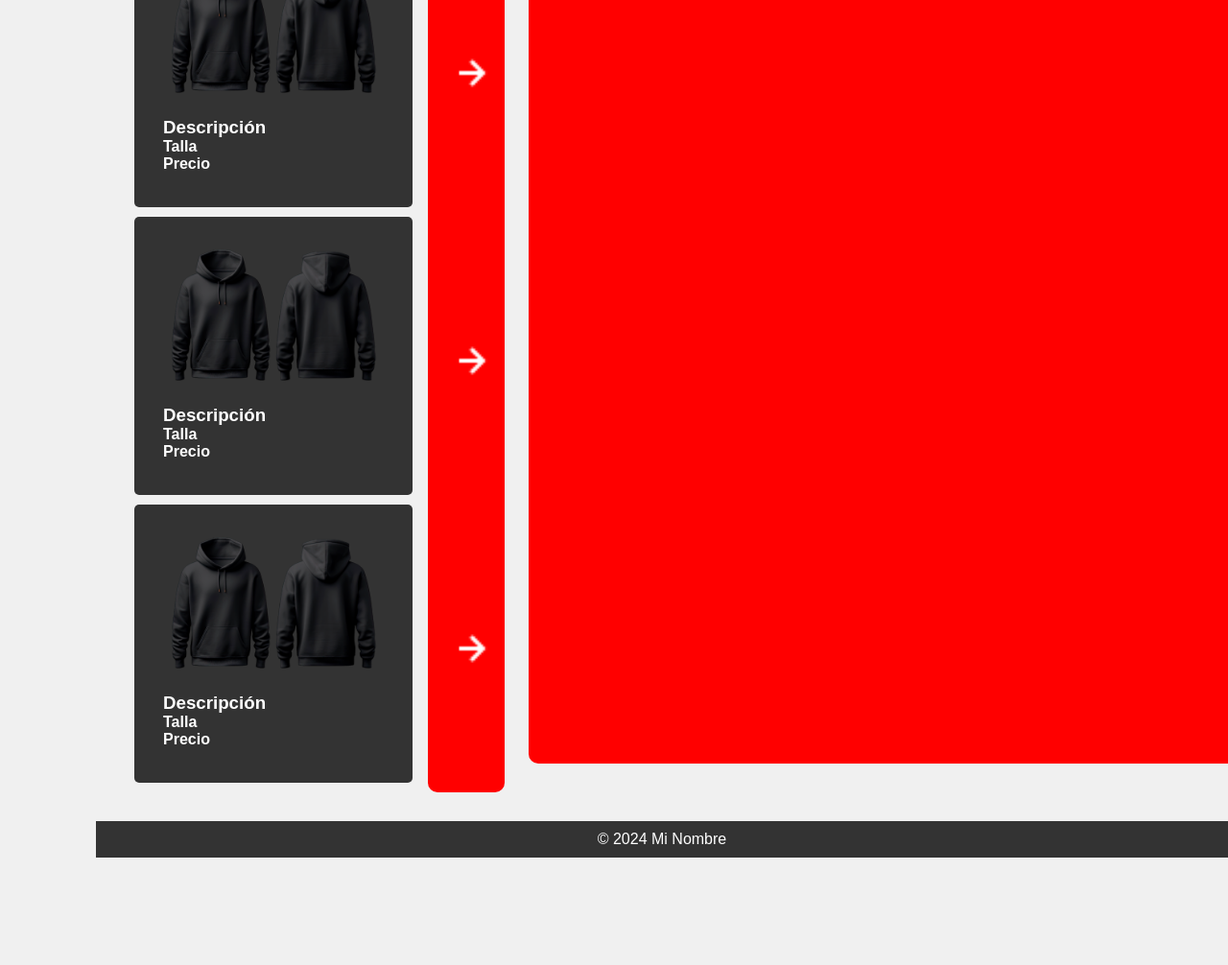
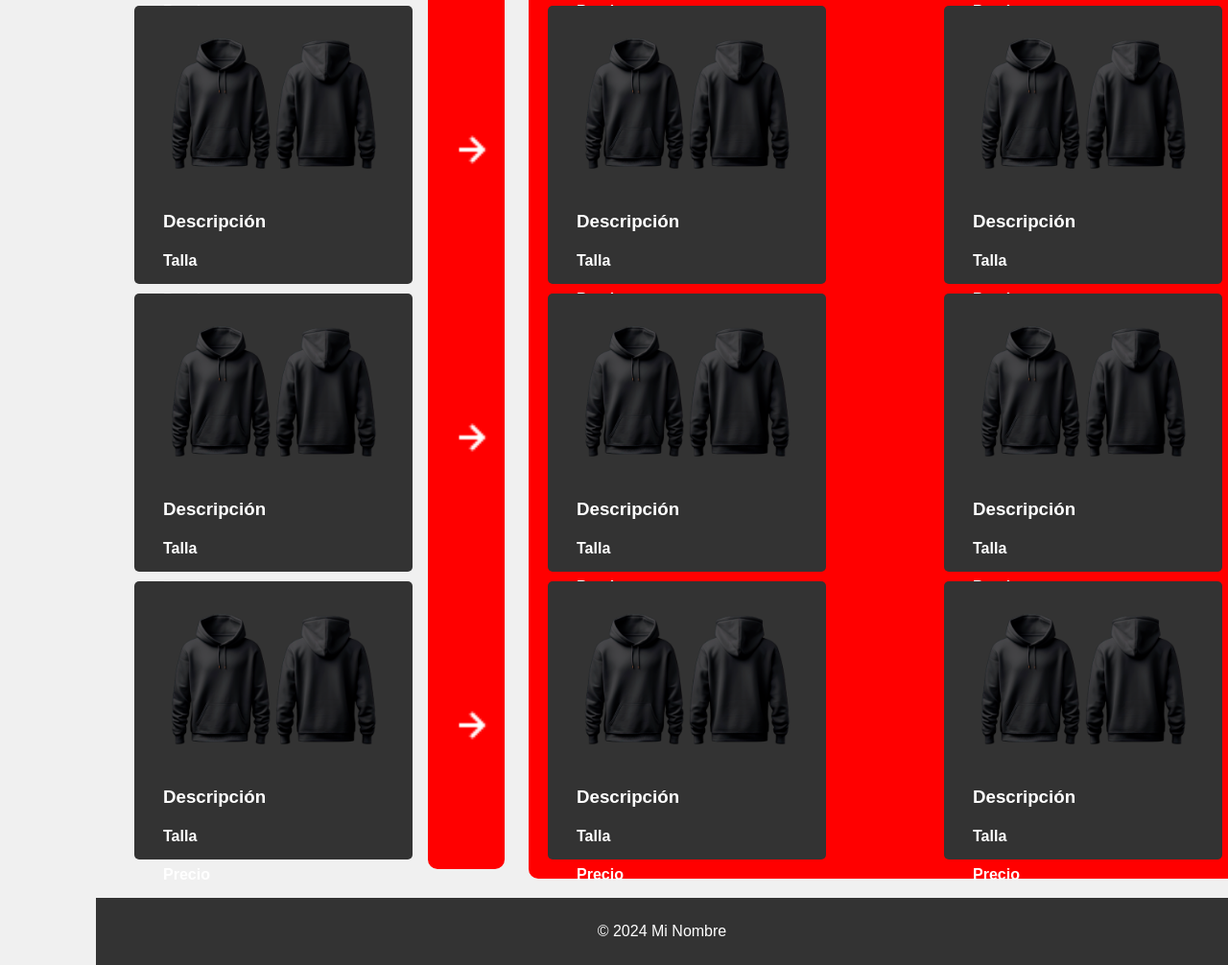
Before and after one commit to Nabuc/Tienda-de-ropa, a plain HTML site: page hombre.html in a window 1280 px wide. Shown: the part 832-1838 px from the top of the page at 96% size. Before the commit the page ends 1726 px from the top, so only its background shows below. Drawn offline with Linux system fonts and the light colour scheme.

Commit message:
Version1.1

```diff
--- a/hombre.html
+++ b/hombre.html
@@ -114,7 +114,8 @@
          <div><img src="./img/iconos/right-arrow.png" alt=""></div>
       </div>
       <div class="grid-container-opciones">
-
+        <!--Primer columna-->
+        <div class="grid-item-slider-none">
             <div class="grid-item-slider">
               <div class="grid-item-imagen-slider">
                 <img src="./img/hoddie.png" alt="prenda">
@@ -148,6 +149,9 @@
             </div>
           </div>
 
+        </div>
+          <!--segunda columna -->
+        <div class="grid-item-slider-none">
             <div class="grid-item-slider">
               <div class="grid-item-imagen-slider">
                 <img src="./img/hoddie.png" alt="prenda">
@@ -159,8 +163,102 @@
               </div>
             </div>
 
+          <div class="grid-item-slider">
+            <div class="grid-item-imagen-slider">
+              <img src="./img/hoddie.png" alt="prenda">
+            </div>
+            <div class="grid-item-descripcion">
+              <h3>Descripción</h3>
+              <h4>Talla</h4>
+              <h4>Precio</h4>
+            </div>
+          </div>
 
+          <div class="grid-item-slider">
+            <div class="grid-item-imagen-slider">
+              <img src="./img/hoddie.png" alt="prenda">
+            </div>
+            <div class="grid-item-descripcion">
+              <h3>Descripción</h3>
+              <h4>Talla</h4>
+              <h4>Precio</h4>
+            </div>
+          </div>
 
+        </div>
+          <!--Tercera columna-->
+          <div class="grid-item-slider-none">
+            <div class="grid-item-slider">
+              <div class="grid-item-imagen-slider">
+                <img src="./img/hoddie.png" alt="prenda">
+              </div>
+              <div class="grid-item-descripcion">
+                <h3>Descripción</h3>
+                <h4>Talla</h4>
+                <h4>Precio</h4>
+              </div>
+            </div>
+
+          <div class="grid-item-slider">
+            <div class="grid-item-imagen-slider">
+              <img src="./img/hoddie.png" alt="prenda">
+            </div>
+            <div class="grid-item-descripcion">
+              <h3>Descripción</h3>
+              <h4>Talla</h4>
+              <h4>Precio</h4>
+            </div>
+          </div>
+
+          <div class="grid-item-slider">
+            <div class="grid-item-imagen-slider">
+              <img src="./img/hoddie.png" alt="prenda">
+            </div>
+            <div class="grid-item-descripcion">
+              <h3>Descripción</h3>
+              <h4>Talla</h4>
+              <h4>Precio</h4>
+            </div>
+          </div>
+
+        </div>
+          <!--Cuarta columna-->
+          <div class="grid-item-slider-none">
+            <div class="grid-item-slider">
+              <div class="grid-item-imagen-slider">
+                <img src="./img/hoddie.png" alt="prenda">
+              </div>
+              <div class="grid-item-descripcion">
+                <h3>Descripción</h3>
+                <h4>Talla</h4>
+                <h4>Precio</h4>
+              </div>
+            </div>
+
+          <div class="grid-item-slider">
+            <div class="grid-item-imagen-slider">
+              <img src="./img/hoddie.png" alt="prenda">
+            </div>
+            <div class="grid-item-descripcion">
+              <h3>Descripción</h3>
+              <h4>Talla</h4>
+              <h4>Precio</h4>
+            </div>
+          </div>
+
+          <div class="grid-item-slider">
+            <div class="grid-item-imagen-slider">
+              <img src="./img/hoddie.png" alt="prenda">
+            </div>
+            <div class="grid-item-descripcion">
+              <h3>Descripción</h3>
+              <h4>Talla</h4>
+              <h4>Precio</h4>
+            </div>
+          </div>
+
+        </div>
+            <!--FIN de contenedor-->
         </div>
     </div>
     <footer>
--- a/style.css
+++ b/style.css
@@ -1,10 +1,4 @@
-*{
-    margin: 0;
-    padding: 0;
-    box-sizing: 0;
-    text-decoration: none;
-}
-body {
+ body {
     font-family: Arial, sans-serif;
     background-color: #f0f0f0;
     margin: 0;
@@ -12,6 +6,7 @@ body {
     margin-left: 100px;
     transition: margin-left 300ms cubic-bezier(0.785,0.135,0.15,0.86);
     margin-top: 100px;
+    box-sizing: border-box;
 }
 
 header {
@@ -268,10 +263,9 @@ img {
     min-width: 1700px;
 }
 .grid-container__slider{
-      display: grid;
+    display: grid;
     grid-template-rows: repeat(4, 1fr);
     gap: 10px;
-    width: 18%;
     padding: 20px;
 }
 .grid-item-slider{
@@ -364,11 +358,14 @@ img {
 }
 .grid-container-opciones{
   display: grid;
-  grid-template-columns: repeat(4, 1fr);
+  grid-template-columns: repeat(3, 1fr);
   gap: 10px;
  /* width: 20%; */
-  height: 1150px;
   background-color: red;
   padding: 20px;
   border-radius: 10px;
 }
+/*Configuracion de menu pegable*/
+.grid-item-slider-none{
+    display: contents;
+}
```
Also changed, not shown: index.html (+0 -1 lines). Lines whose indentation alone changed are shown as unchanged.
